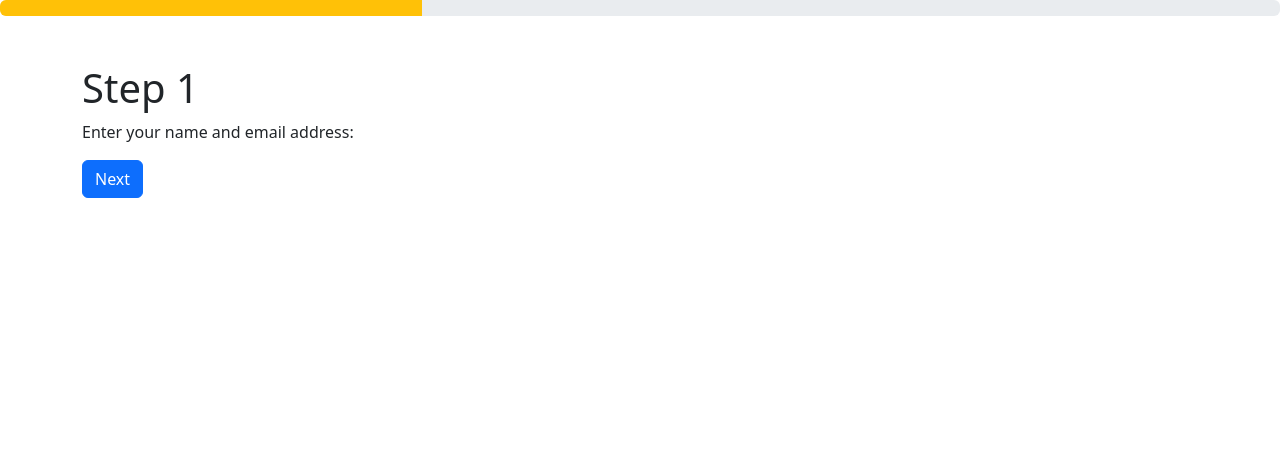
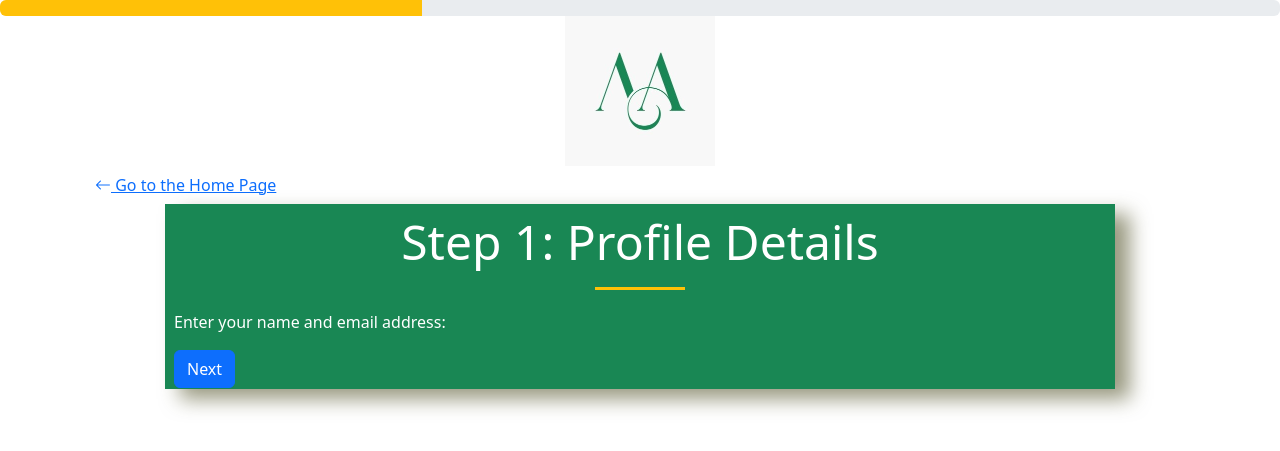
Before and after one commit to neelbedarkar/AggieVolunteerWorld, a Flask app: page /signup_2 in a window 1280 px wide. Shown: the top 451 px of the page. Run offline with Flask 2, Linux system fonts and the light colour scheme; some libraries are stand-ins or nearby versions.

Commit message:
Update sign_up_questions.html
updated the new sign up page tp have 4 sections

```diff
--- a/templates/sign_up_questions.html
+++ b/templates/sign_up_questions.html
@@ -15,33 +15,62 @@
     <link href="../static/icons/bootstrap-icons.css" rel="stylesheet">
 </head>
 <body>
-    <body>
+
   <div class="progress">
     <div class="progress-bar bg-warning" role="progressbar" style="width: 33%;" aria-valuenow="33" aria-valuemin="0" aria-valuemax="100"></div>
   </div>
+<main class="container">
 
-  <div class="container mt-5">
+    <div class="container-fluid text-center mt-0">
+  <a href="/"> <img src="../static/images/logo.jpeg" alt="Your Logo" class="img-fluid mx-auto" style="max-width: 150px;"></a>
+</div>
+
+ <a href="/" class="btn btn-link">
+      <i class="bi bi-arrow-left"></i> Go to the Home Page
+    </a>
+ <div class="row">
+     <div class="col-1"></div>
+   <div class="col-10 bg login-col bg-success border border-success me-md-2 pt-2 px-2 pt-md-2 px-md-2 text-white overflow-hidden">
     <div id="step1">
-      <h1>Step 1</h1>
+        <div class="section-header-secondary mb-0 pb-0">
+                        <h2 class="display-5">Step 1: Profile Details</h2>
+                    </div>
       <p>Enter your name and email address:</p>
       <button id="next1" class="btn btn-primary">Next</button>
     </div>
 
     <div id="step2" class="d-none">
-      <h1>Step 2</h1>
+        <div class="section-header-secondary mb-0 pb-0">
+                        <h2 class="display-5">Step 2: Volunteer Preferences (Optional)</h2>
+                    </div>
+
       <p>Enter your date of birth and gender:</p>
       <button id="back2" class="btn btn-secondary">Back</button>
       <button id="next2" class="btn btn-primary">Next</button>
     </div>
 
     <div id="step3" class="d-none">
-      <h1>Step 3</h1>
+      <div class="section-header-secondary mb-0 pb-0">
+                        <h2 class="display-5">Step 3: Find Your Organization</h2>
+                    </div>
       <p>Enter your password:</p>
       <button id="back3" class="btn btn-secondary">Back</button>
+      <button id="next3" class="btn btn-primary">Next</button>
+    </div>
+
+     <div id="step4" class="d-none">
+      <div class="section-header-secondary mb-0 pb-0">
+                        <h2 class="display-5">Step 4: Create an Organization</h2>
+                    </div>
+      <p>Enter your password:</p>
+      <button id="back4" class="btn btn-secondary">Back</button>
       <button id="submit" class="btn btn-primary">Submit</button>
     </div>
   </div>
+     <div class="col-1"></div>
+   </div>
 
+</main>
   <script>
     const progressBar = document.querySelector('.progress-bar');
     const step1 = document.querySelector('#step1');
@@ -49,40 +78,59 @@
     const step3 = document.querySelector('#step3');
     const next1 = document.querySelector('#next1');
     const next2 = document.querySelector('#next2');
+    const next3 = document.querySelector('#next3');
     const back2 = document.querySelector('#back2');
     const back3 = document.querySelector('#back3');
+    const back4 = document.querySelector('#back4');
     const submit = document.querySelector('#submit');
 
     // Step 1 -> Step 2
     next1.addEventListener('click', () => {
       step1.classList.add('d-none');
       step2.classList.remove('d-none');
-      progressBar.style.width = '66%';
-      progressBar.setAttribute('aria-valuenow', '66');
+      progressBar.style.width = '50%';
+      progressBar.setAttribute('aria-valuenow', '50');
     });
 
     // Step 2 -> Step 1
     back2.addEventListener('click', () => {
       step2.classList.add('d-none');
       step1.classList.remove('d-none');
-      progressBar.style.width = '33%';
-      progressBar.setAttribute('aria-valuenow', '33');
+      progressBar.style.width = '25%';
+      progressBar.setAttribute('aria-valuenow', '25');
     });
 
-    // Step 2 -> Step 3
+// Step 2 -> Step 3
     next2.addEventListener('click', () => {
       step2.classList.add('d-none');
       step3.classList.remove('d-none');
-      progressBar.style.width = '99%';
-      progressBar.setAttribute('aria-valuenow', '99');
+      progressBar.style.width = '75%';
+      progressBar.setAttribute('aria-valuenow', '75');
     });
 
     // Step 3 -> Step 2
     back3.addEventListener('click', () => {
       step3.classList.add('d-none');
       step2.classList.remove('d-none');
-      progressBar.style.width = '66%';
-      progressBar.setAttribute('aria-valuenow', '66');
+      progressBar.style.width = '50%';
+      progressBar.setAttribute('aria-valuenow', '50');
+    });
+
+
+    // Step 3 -> Step 4
+    next3.addEventListener('click', () => {
+      step3.classList.add('d-none');
+      step4.classList.remove('d-none');
+      progressBar.style.width = '99%';
+      progressBar.setAttribute('aria-valuenow', '99');
+    });
+
+    // Step 3 -> Step 2
+    back4.addEventListener('click', () => {
+      step4.classList.add('d-none');
+      step3.classList.remove('d-none');
+      progressBar.style.width = '75%';
+      progressBar.setAttribute('aria-valuenow', '75');
     });
 
     // Submit Form
@@ -91,4 +139,4 @@
     });
   </script>
 </body>
-</body>
+</html>
```
